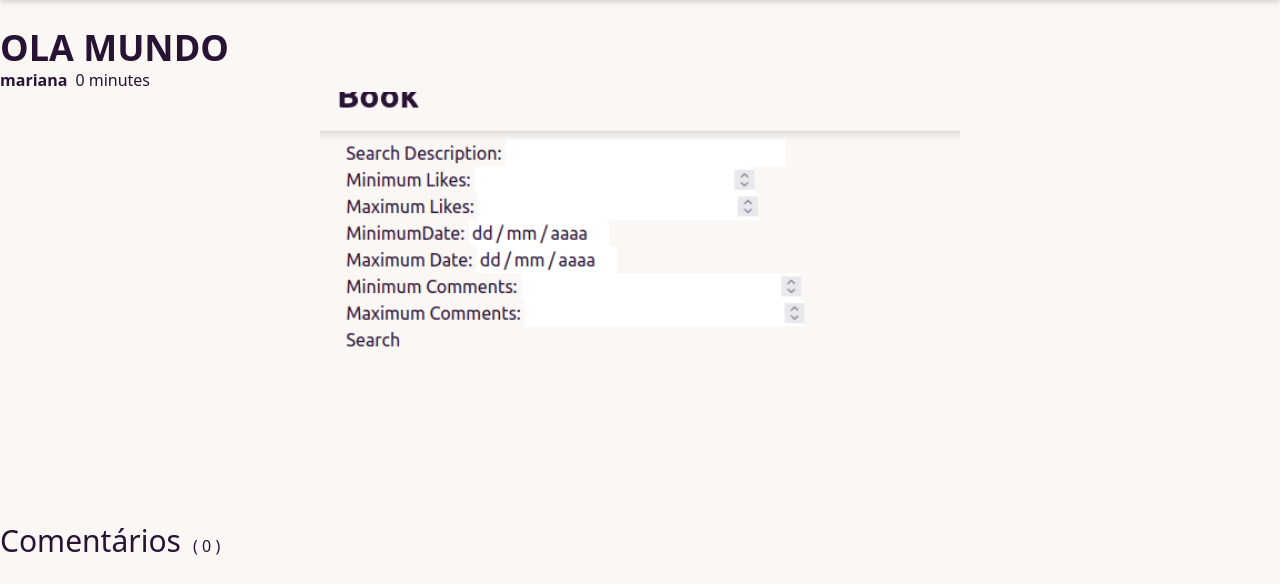
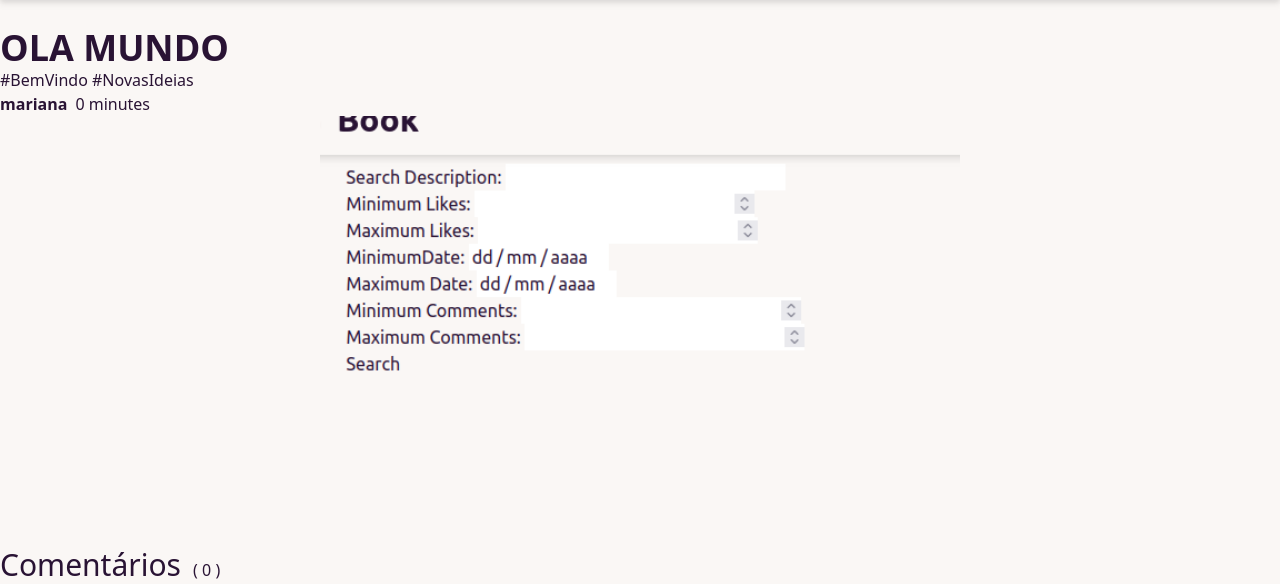
Before and after one commit to MarianaAndrad/lei-tpw-project1, a Django app: page /post/37/ in a window 1280 px wide. Shown: the part 64-648 px from the top of the page. Run offline with Django 4.2, Linux system fonts and the light colour scheme; data comes from the database, SQL or seed files in the repository; some libraries are stand-ins or nearby versions.

Commit message:
post details

```diff
--- a/TPW_Project01/app/templates/postdetail.html
+++ b/TPW_Project01/app/templates/postdetail.html
@@ -4,7 +4,11 @@
     <div class="container mx-auto">
         <div class="flex flex-row justify-between items-center pt-5">
             <div>
-                <p class="text-4xl font-bold">{{ post.caption }}</p>
+                <a class="text-4xl font-bold" href="/post/{{post.id}}">{{ post.caption }}</a>
+                <p></p>
+                {% for hashtag in post.hashtags.all %}
+                    <a class="font" href="/hashtag/{{hashtag}}">#{{hashtag.hashtag}}</a>
+                {% endfor %}
                 <div class="flex">
                     <a class="font-bold pr-2" href="/profile/{{ post.profile.user.username }}" >{{ post.profile.user.username }}</a>
                     <p class="font-extralight">{{ post.date|timesince }} </p>
```
